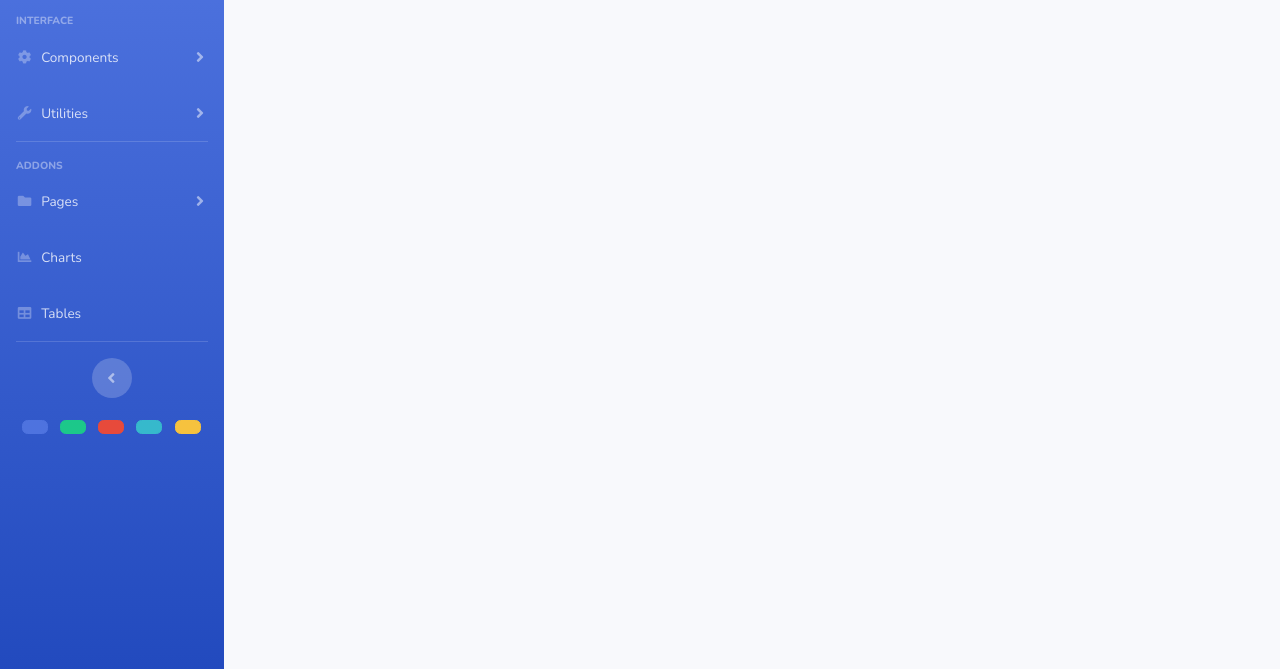
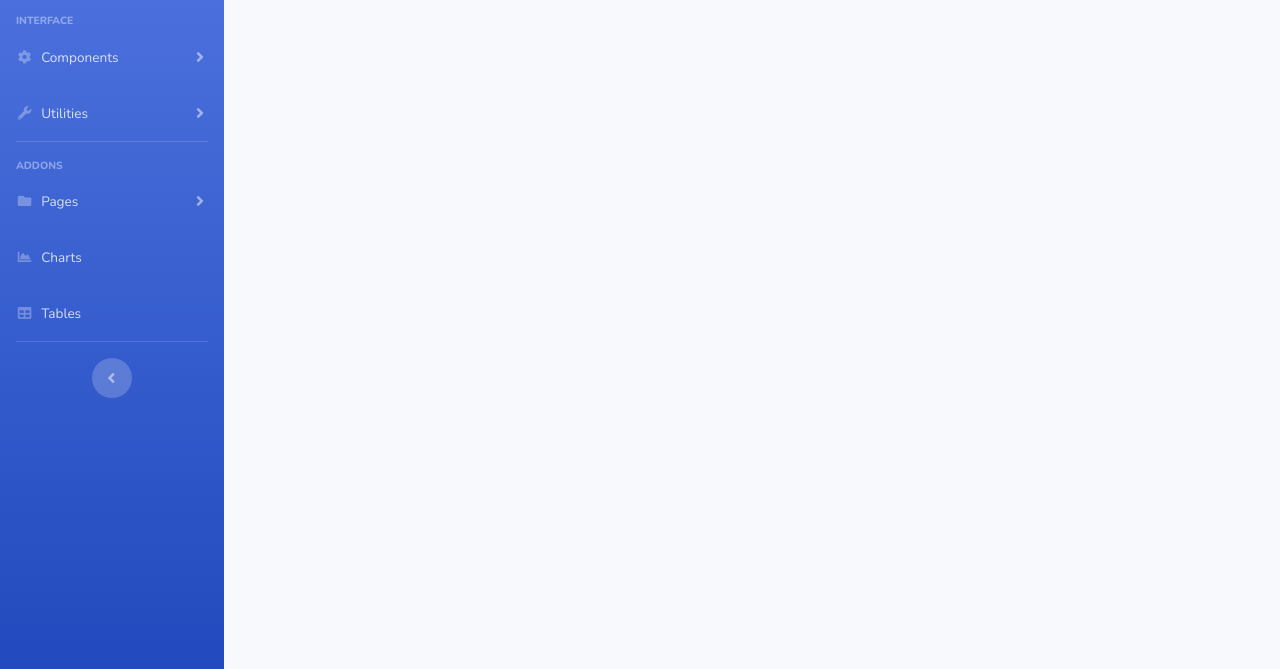
Before and after one commit to Alexandromeo/fe-itc, a plain HTML site: page index.html in a window 1280 px wide. Shown: the part 131-800 px from the top of the page. Drawn offline with nearby package versions, Linux system fonts and the light colour scheme.

Commit message:
init project

```diff
--- a/index.html
+++ b/index.html
@@ -120,17 +120,7 @@
         <button class="rounded-circle border-0" id="sidebarToggle"></button>
       </div>
 
-      <div class="container-fluid">
-        <div class="row"  style="margin-left: -2px;">
-          <center>
-            <button id="praymeri" class="btn btn-primary"></button>
-            <button id="sukses" class="btn btn-success ml-md-2"></button>
-            <button id="denjer" class="btn btn-danger ml-md-2"></button>
-            <button id="invo" class="btn btn-info ml-md-2"></button>
-            <button id="warnyng" class="btn btn-warning ml-md-2"></button>
-          </center>
-        </div>
-      </div>
+
 
     </ul>
     <!-- End of Sidebar -->
```
